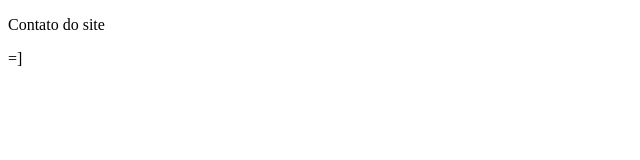
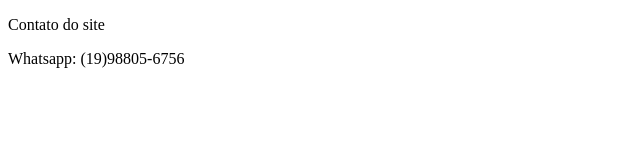
Before and after one commit to patlinha/githubmaster, a plain HTML site: page contato.html in a window 1280 px wide. Shown: the whole page, without its empty margins (0-640 px from the left). Drawn offline with Linux system fonts and the light colour scheme.

Commit message:
ajuste da pagina de contato #5

```diff
--- a/contato.html
+++ b/contato.html
@@ -7,6 +7,6 @@
 </head>
 <body>
     <p>Contato do site</p>
-    <p>=]</p>
+    <p>Whatsapp: (19)98805-6756</p>
 </body>
 </html>
```
